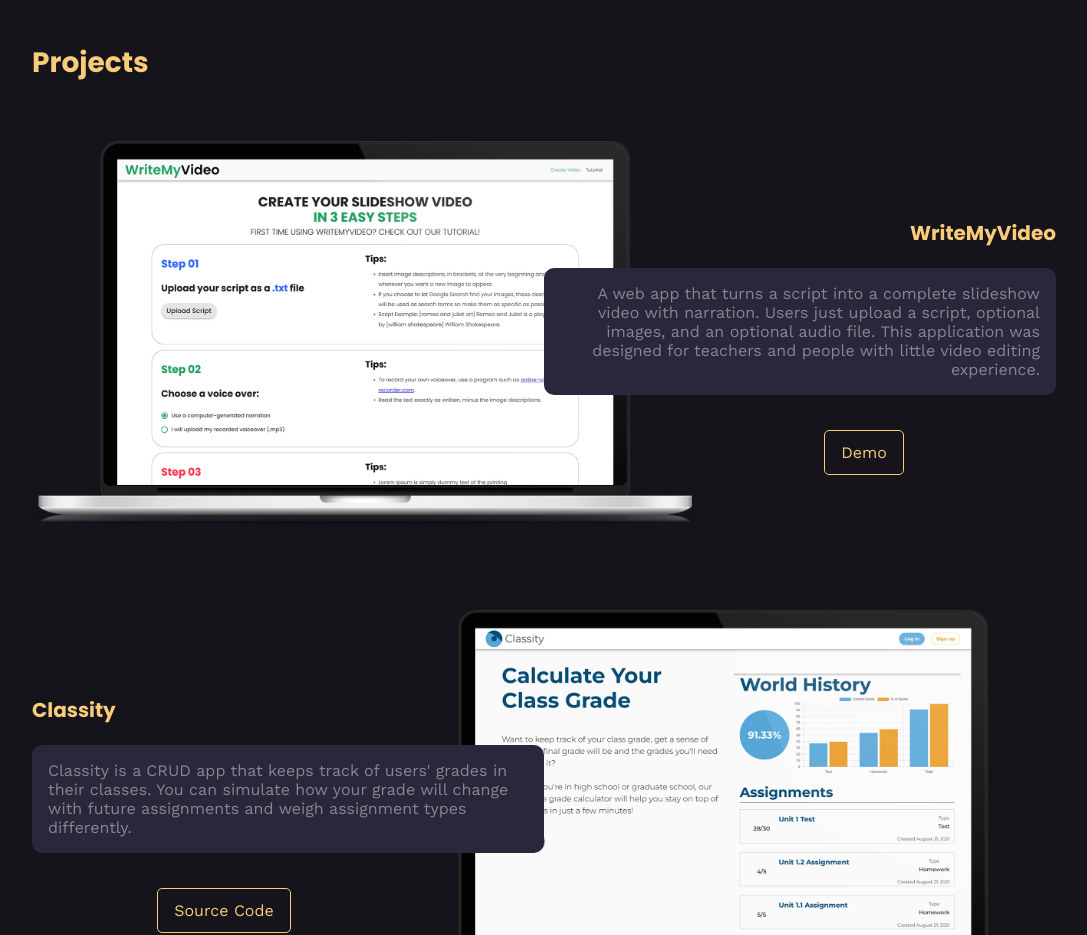
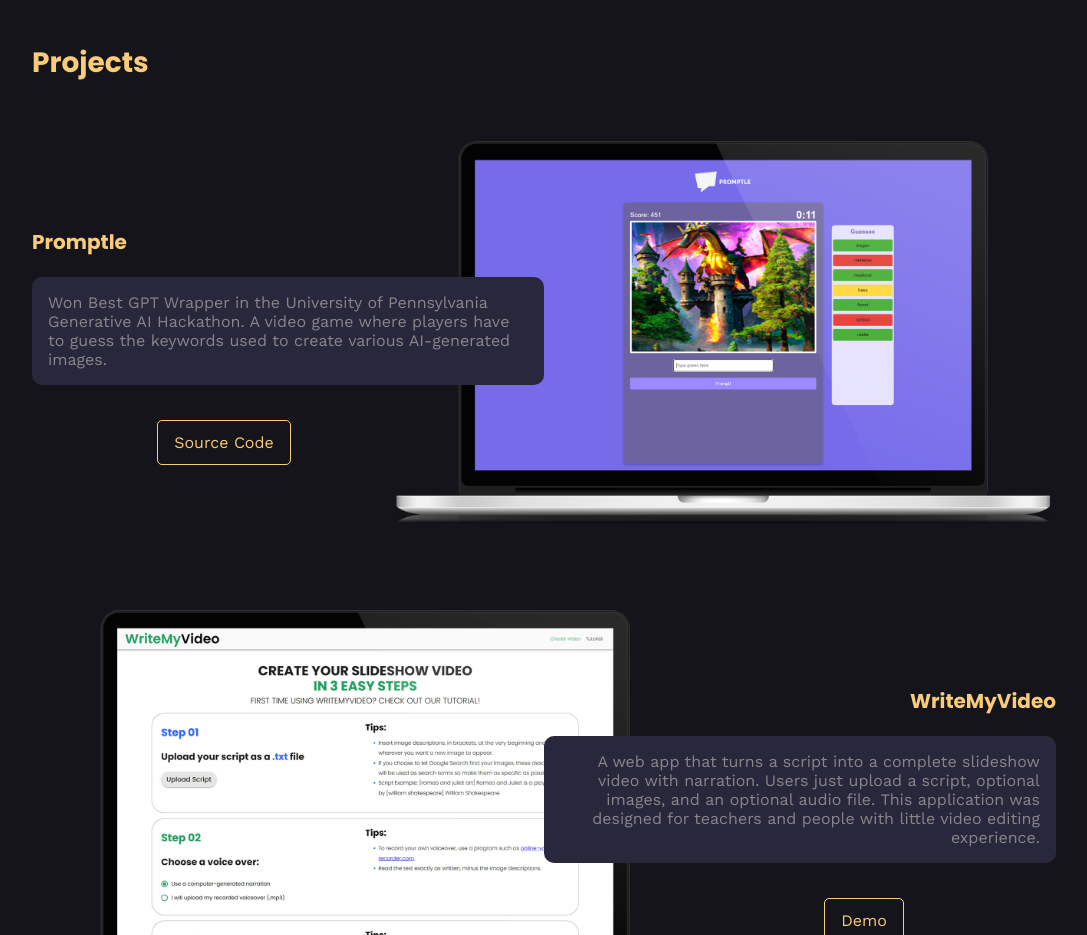
Before and after one commit to joshchen984/portfolio-v3, a Gatsby site: page / in a window 1280 px wide. Shown: the part 1300-2235 px from the top of the page, without its empty margins (96-1183 px from the left). Built offline with nearby package versions, Linux system fonts and the light colour scheme; Gatsby itself is replaced by a stand-in of ours.

Commit message:
Add Promptle to projects

```diff
--- a/src/components/Projects/index.tsx
+++ b/src/components/Projects/index.tsx
@@ -3,6 +3,7 @@
 import Heading from '../Heading';
 import Layout from '../Layout';
 
+import PromptleImage from '../../images/promptle.webp';
 import WriteMyVideoImage from '../../images/writemyvideo.webp';
 import ClassityImage from '../../images/classity.webp';
 import MathpathImage from '../../images/mathpath.webp';
@@ -21,6 +22,15 @@
       <Layout smallPadding>
         <Heading marginBottom>Projects</Heading>
         <div>
+          <Project
+            image={PromptleImage}
+            imageAlt="screenshot of Promptle"
+            name="Promptle"
+            description="Won Best GPT Wrapper in the University of Pennsylvania Generative AI Hackathon. A video game where players have to guess the keywords used to create various AI-generated images."
+            link="https://github.com/joshchen984/Promptle"
+            buttonText="Source Code"
+            textRight={!isTablet}
+          />
           <Project
             image={WriteMyVideoImage}
             imageAlt="screenshot of WriteMyVideo"
```
Also changed, not shown: README.md, src/images/promptle.webp (added).
